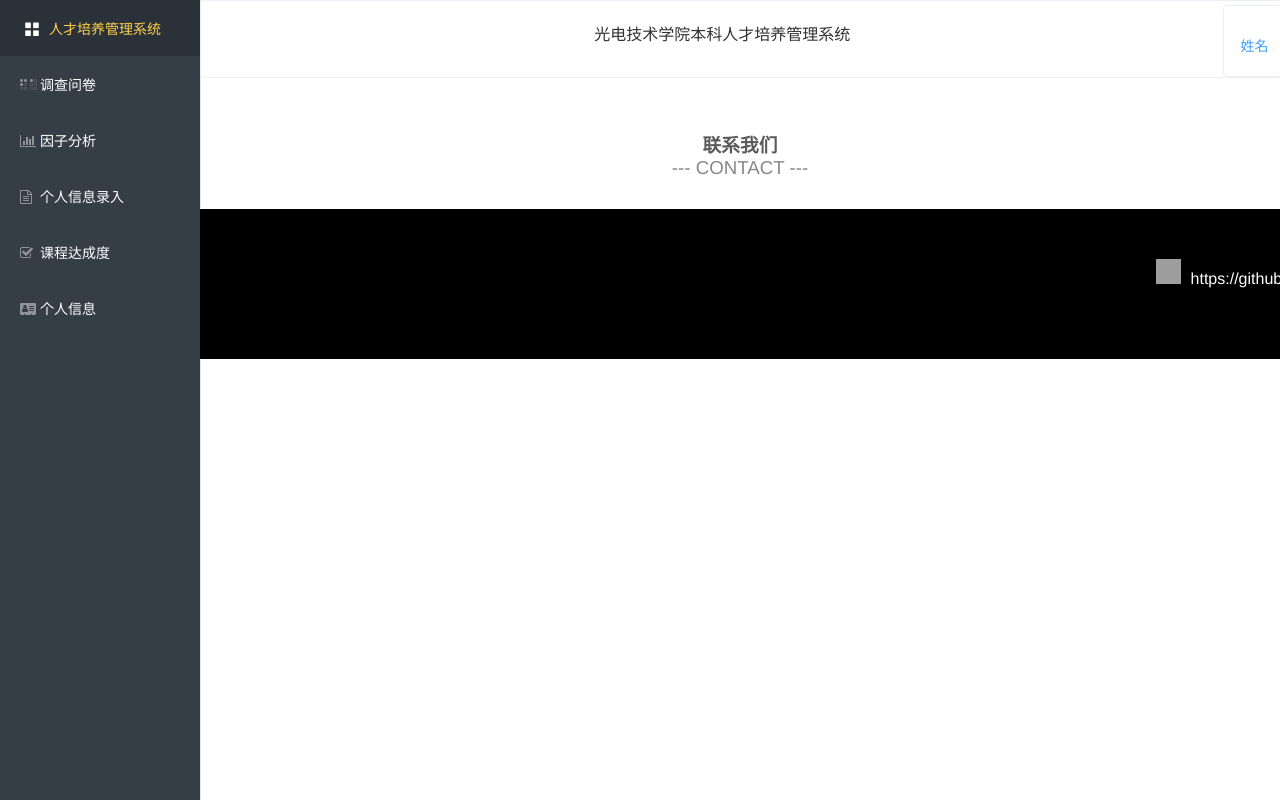
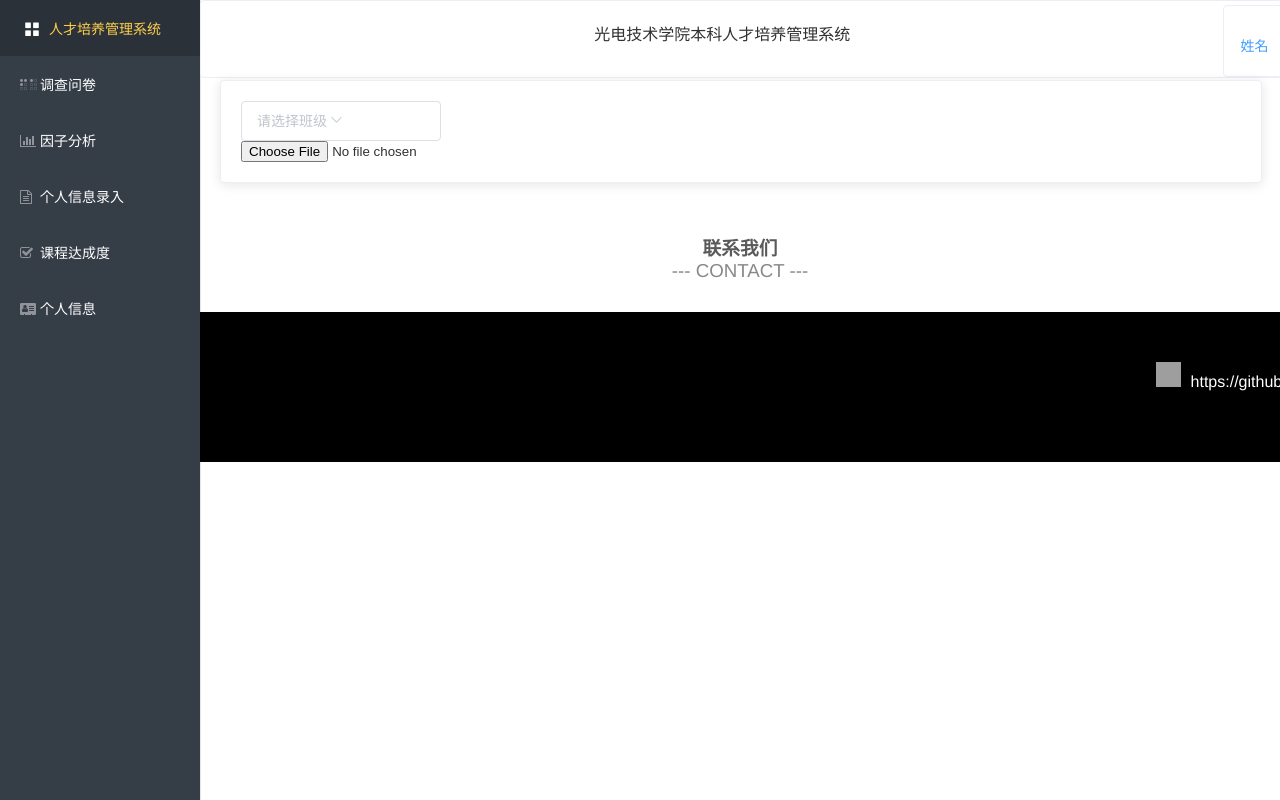
Before and after one commit to 2018-1-1/demo-web, a Vue app: page /#/entryAgreement in a window 1280 px wide. Shown: the top 800 px of the page. Built offline with nearby package versions, Linux system fonts and the light colour scheme; grey boxes are pictures that could not be loaded.

Commit message:
excel上传解析完成

```diff
--- a/package.json
+++ b/package.json
@@ -17,7 +17,8 @@
     "vue": "^2.5.2",
     "vue-axios": "^2.1.4",
     "vue-fetch": "^1.1.2",
-    "vue-router": "^3.0.1"
+    "vue-router": "^3.0.1",
+    "xlsx": "^0.14.1"
   },
   "devDependencies": {
     "autoprefixer": "^7.1.2",
--- a/src/main.js
+++ b/src/main.js
@@ -8,7 +8,9 @@ import 'element-ui/lib/theme-chalk/index.css';
 // import 'font-awesome/scss/font-awesome.scss'
 import 'font-awesome/css/font-awesome.css'
 Vue.config.productionTip = false
+import XLSX from 'xlsx'
 
+Vue.prototype.xlsx=XLSX
 Vue.use(ElementUI);
 
 /* eslint-disable no-new */
--- a/src/view/entry-agreement/entry-agreement.js
+++ b/src/view/entry-agreement/entry-agreement.js
@@ -1,11 +1,71 @@
 export const entryAgreement={
     data() {
         return {
-
+            options: [{
+                value: '选项1',
+                label: '黄金糕'
+              }, {
+                value: '选项2',
+                label: '双皮奶'
+              }, {
+                value: '选项3',
+                label: '蚵仔煎'
+              }, {
+                value: '选项4',
+                label: '龙须面'
+              }, {
+                value: '选项5',
+                label: '北京烤鸭'
+              }],
+              value4: ''
         }
     },
     methods: {
-
+        handleChange(value) {
+            console.log(value);
+          },
+          importfxx(obj) {
+            let _this = this;
+            let inputDOM = this.$refs.inputer;
+            // 通过DOM取文件数据
+            this.file = event.currentTarget.files[0];
+            var rABS = false; //是否将文件读取为二进制字符串
+            var f = this.file;
+            var reader = new FileReader();
+            FileReader.prototype.readAsBinaryString = function(f) {
+                var binary = "";
+                var rABS = false; //是否将文件读取为二进制字符串
+                var pt = this;
+                var wb; //读取完成的数据
+                var outdata;
+                var reader = new FileReader();
+                reader.onload = function(e) {
+                    var bytes = new Uint8Array(reader.result);
+                    var length = bytes.byteLength;
+                    for(var i = 0; i < length; i++) {
+                        binary += String.fromCharCode(bytes[i]);
+                    }
+                    var XLSX = require('xlsx');
+                    if(rABS) {
+                        wb = XLSX.read(btoa(fixdata(binary)), { //手动转化
+                        type: 'base64'
+                    });
+                    } else {
+                        wb = XLSX.read(binary, {
+                            type: 'binary'
+                        });
+                    }
+                    outdata = XLSX.utils.sheet_to_json(wb.Sheets[wb.SheetNames[0]]);//outdata就是你想要的东西
+                    console.log(outdata)
+                }
+                reader.readAsArrayBuffer(f);
+            }
+            if(rABS) {
+                reader.readAsArrayBuffer(f);
+            } else {
+                reader.readAsBinaryString(f);
+            }
+        }
     }
 }
 // TODO 个人信息录入
--- a/src/view/entry-agreement/entry-agreement.vue
+++ b/src/view/entry-agreement/entry-agreement.vue
@@ -1,9 +1,19 @@
 <template>
-
+  <div>
+    <el-card>
+      <el-select v-model="value4" clearable placeholder="请选择班级" style="width:200px;float:left">
+        <el-option v-for="item in options" :key="item.value" :label="item.label" :value="item.value">
+        </el-option>
+      </el-select>
+      <input id="upload" type="file" @change="importfxx(this)"  accept=".csv, application/vnd.openxmlformats-officedocument.spreadsheetml.sheet, application/vnd.ms-excel" />
+    </el-card>
+  </div>
 </template>
 <script>
-import {entryAgreement} from './entry-agreement.js'
-export default {
-    mixins:[entryAgreement]
-}
+  import {
+    entryAgreement
+  } from './entry-agreement.js'
+  export default {
+    mixins: [entryAgreement]
+  }
 </script>
```
